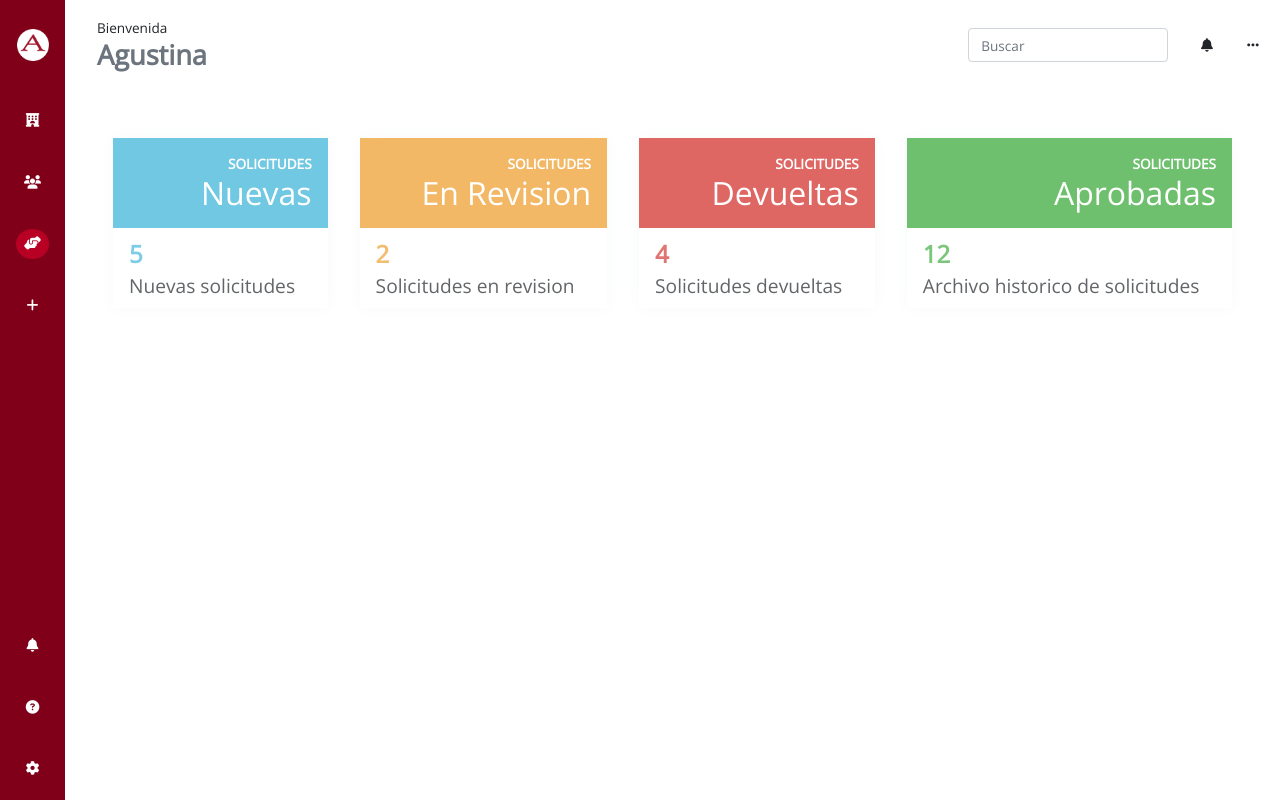
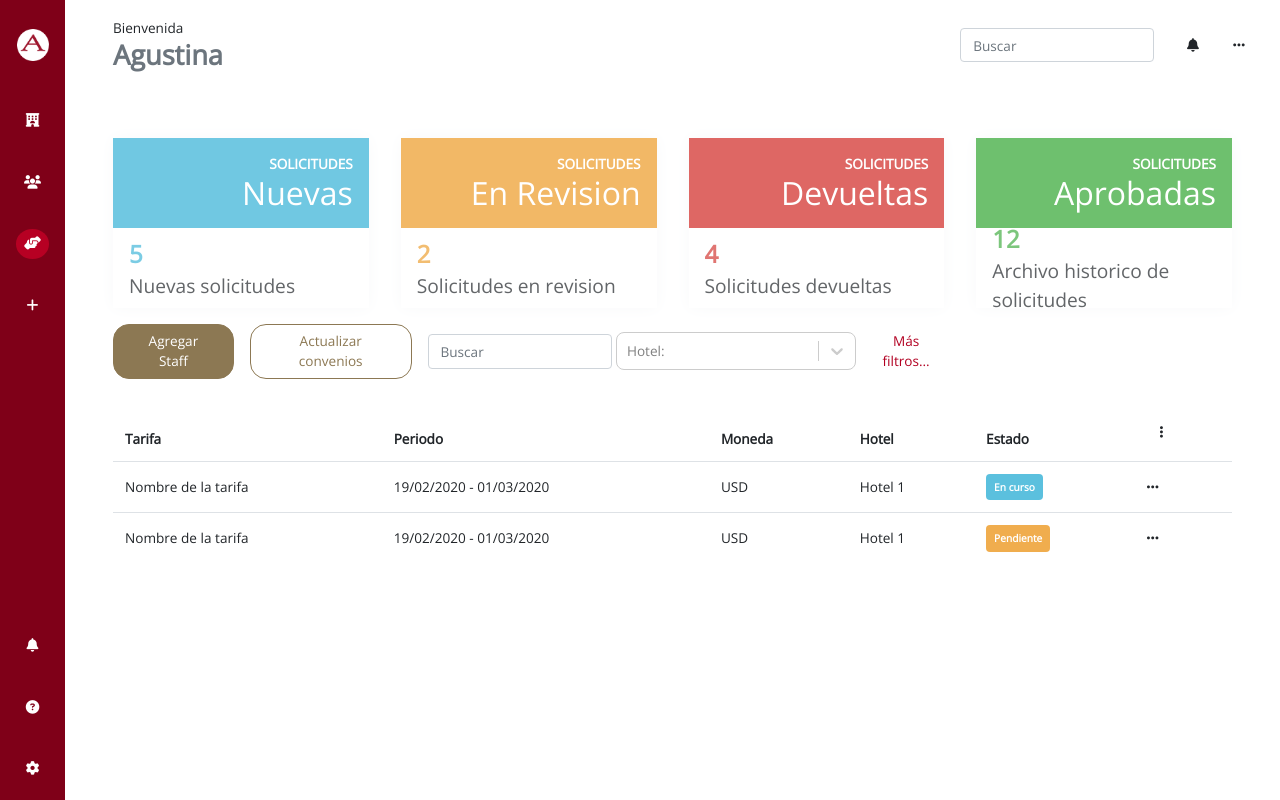
Before and after one commit to MaxHMoyano/amerian, a React app: page /comercial/petitions in a window 1280 px wide. Built offline with nearby package versions, Linux system fonts and the light colour scheme.

Commit message:
petitions list added!

```diff
--- a/src/components/layout/MainContent.js
+++ b/src/components/layout/MainContent.js
@@ -15,7 +15,7 @@ import PositionsList from "../../routes/humanResources/positions/PositionsList";
 // Comercial components
 import Comercial from "../../routes/comercial/Comercial";
 import Tariffs from "../../routes/comercial/tariffs/Tariffs";
-import Petitions from "../../routes/comercial/petitions/Petitions";
+import PetitionsList from "../../routes/comercial/petitions/PetitionsList";
 import Agreements from '../../routes/comercial/agreements/Agreements';
 
 const MainContent = () => {
@@ -41,7 +41,7 @@ const MainContent = () => {
         {/* Comercial routes */}
         <Route exact path="/comercial/" component={Comercial}></Route>
         <Route exact path="/comercial/tariffs/" component={Tariffs}></Route>
-        <Route exact path="/comercial/petitions/" component={Petitions}></Route>
+        <Route exact path="/comercial/petitions/" component={PetitionsList}></Route>
         <Route exact path="/comercial/agreements/" component={Agreements}></Route>
       </Switch>
     </div>
--- a/src/helpers/utilities.js
+++ b/src/helpers/utilities.js
@@ -3,16 +3,19 @@ import { components } from "react-select";
 
 export const customValueContainer = ({ children, getValue, ...props }) => {
   const length = getValue().length;
+  console.log(props);
   return (
     <components.ValueContainer {...props}>
       <components.Placeholder {...props} isFocused={props.isFocused}>
         {props.selectProps.placeholder}
       </components.Placeholder>
-      {length !== props.options.length
-        ? length
-          ? `${length} Seleccion${length !== 1 ? "es" : ""}`
-          : ""
-        : "Todos"}
+      {
+        length === 1 ? props.selectProps.value[0].label : length !== props.options.length
+          ? length
+            ? `${length} Selecciones`
+            : ""
+          : "Todos"
+      }
       {React.cloneElement(children[1])}
     </components.ValueContainer>
   );
--- /dev/null
+++ b/src/redux/reducers/hotelReducer.js
@@ -0,0 +1,19 @@
+const initialState = {
+  list: [
+    { name: "Hotel 1", id: 1 },
+    { name: "Hotel 2", id: 2 },
+    { name: "Hotel 3", id: 3 },
+    { name: "Hotel 4", id: 4 },
+    { name: "Hotel 5", id: 5 },
+  ]
+};
+export default (state = initialState, { type, payload }) => {
+  switch (type) {
+
+    case "LIST":
+      return { ...state, ...payload };
+
+    default:
+      return state;
+  }
+};
--- a/src/redux/reducers/index.js
+++ b/src/redux/reducers/index.js
@@ -1,7 +1,10 @@
 import { combineReducers } from "redux";
 import authReducer from "./authReducer";
 import menuReducer from "./menuReducer";
+import hotelReducer from "./hotelReducer";
+
 export default combineReducers({
   auth: authReducer,
-  menu: menuReducer
+  menu: menuReducer,
+  hotels: hotelReducer,
 });
--- a/src/routes/comercial/petitions/Petitions.js
+++ /dev/null
@@ -1,27 +0,0 @@
-import React, { useState, Fragment } from "react";
-import InfoCard from '../../../components/shared/InfoCard';
-
-const Channels = () => {
-  const [summary, setSummary] = useState([
-    { name: "Nuevas", quantity: 5, code: "info", description: "Nuevas solicitudes" },
-    { name: "En Revision", quantity: 2, code: "warning", description: "Solicitudes en revision" },
-    { name: "Devueltas", quantity: 4, code: "danger", description: "Solicitudes devueltas" },
-    { name: "Aprobadas", quantity: 12, code: "success", description: "Archivo historico de solicitudes" },
-  ]);
-
-  const gridSummary = {
-    display: "grid",
-    gridTemplateColumns: "repeat(4, auto)",
-    columnGap: "2rem"
-  };
-
-  return <Fragment>
-    <div className="summary_container" style={gridSummary}>
-      {summary.map((card) => (
-        <InfoCard key={card.code} quantity={card.quantity} description={card.description} code={card.code} name={card.name} />
-      ))}
-    </div>
-  </Fragment>;
-};
-
-export default Channels;
--- /dev/null
+++ b/src/routes/comercial/petitions/PetitionsList.js
@@ -0,0 +1,125 @@
+import React, { useState, Fragment } from "react";
+import InfoCard from '../../../components/shared/InfoCard';
+import Select from 'react-select';
+import { Form, Button, Table, Badge } from 'react-bootstrap';
+import { customValueContainer } from '../../../helpers/utilities';
+import { useSelector } from 'react-redux';
+
+const PetitionsList = () => {
+  const [summary] = useState([
+    { name: "Nuevas", quantity: 5, code: "info", description: "Nuevas solicitudes" },
+    { name: "En Revision", quantity: 2, code: "warning", description: "Solicitudes en revision" },
+    { name: "Devueltas", quantity: 4, code: "danger", description: "Solicitudes devueltas" },
+    { name: "Aprobadas", quantity: 12, code: "success", description: "Archivo historico de solicitudes" },
+  ]);
+
+  const gridSummary = {
+    display: "grid",
+    gridTemplateColumns: "repeat(4, 1fr)",
+    columnGap: "2rem"
+  };
+
+  const hotels = useSelector(({ hotels }) => hotels.list);
+
+  const [petitions, setPetitions] = useState([
+    {
+      id: 1,
+      name: "Nombre de la tarifa",
+      period: "19/02/2020 - 01/03/2020",
+      currency: "USD",
+      hotel: "Hotel 1",
+      status: {
+        name: "En curso",
+        code: "info"
+      },
+    },
+    {
+      id: 2,
+      name: "Nombre de la tarifa",
+      period: "19/02/2020 - 01/03/2020",
+      currency: "USD",
+      hotel: "Hotel 1",
+      status: {
+        name: "Pendiente",
+        code: "warning"
+      },
+    },
+  ]);
+
+
+  return <Fragment>
+    <div className="summary_container mb-3" style={gridSummary}>
+      {summary.map((card) => (
+        <InfoCard key={card.code} quantity={card.quantity} description={card.description} code={card.code} name={card.name} />
+      ))}
+    </div>
+    <div className="d-flex mb-4 align-items-center w-75">
+      <Button variant="secondary" className="is-rounded mr-3">
+        Agregar Staff
+      </Button>
+      <Button variant="outline-secondary" className="is-rounded mr-3">
+        Actualizar convenios
+      </Button>
+      <Form.Control className="w-25" type="text" placeholder="Buscar" />
+      <Select
+        className="react_select_container"
+        classNamePrefix="react_select"
+        components={{
+          ValueContainer: customValueContainer
+        }}
+        isClearable
+        hideSelectedOptions={false}
+        isMulti
+        placeholder="Hotel: "
+        options={hotels.map((hotel) => ({ label: hotel.name, value: hotel.id }))}
+      ></Select>
+      <button className="btn btn-link">Más filtros...</button>
+    </div>
+    <Table>
+      <thead>
+        <tr>
+          <th>Tarifa</th>
+          <th>Periodo</th>
+          <th>Moneda</th>
+          <th>Hotel</th>
+          <th>Estado</th>
+          <th>
+            <Button variant="light">
+              <i className="fas fa-ellipsis-v"></i>
+
+            </Button>
+          </th>
+        </tr>
+      </thead>
+      <tbody>
+        {petitions.map(e => (
+          <tr
+            className="table_link"
+            key={e.id}
+          >
+            <td>
+              {e.name}
+            </td>
+            <td>
+              {e.period}
+            </td>
+            <td>
+              {e.currency}
+            </td>
+            <td>
+              {e.hotel}
+            </td>
+            <td>
+              <Badge className="p-2 text-light" variant={e.status.code}>{e.status.name}</Badge>
+            </td>
+            <td>
+              <i className="fas fa-ellipsis-h"></i>
+            </td>
+          </tr>
+        ))}
+      </tbody>
+    </Table>
+  </Fragment>;
+};
+
+export default PetitionsList;
--- a/src/routes/humanResources/positions/PositionsList.js
+++ b/src/routes/humanResources/positions/PositionsList.js
@@ -70,7 +70,7 @@ const Positions = () => {
               </td>
               <td> PH[Llaves de seguridad]</td>
               <td>
-                <Badge variant="success">{e.status}</Badge>
+                <Badge className="p-2" variant="success">{e.status}</Badge>
               </td>
               <td>
                 <i className="fas fa-ellipsis-h"></i>
--- a/src/styles/_layout.scss
+++ b/src/styles/_layout.scss
@@ -6,7 +6,7 @@
   grid-template-rows: 90px 1fr;
   grid-template-areas: "primarySidebar secondarySidebar navbar" "primarySidebar secondarySidebar content";
   .main_navbar {
-    padding: 2rem;
+    padding: 2rem 3rem;
     grid-area: navbar;
     display: flex;
     justify-content: space-between;
--- a/src/styles/_theme.scss
+++ b/src/styles/_theme.scss
@@ -5,15 +5,6 @@ $body-bg: #fff;
 
 @import "./colors";
 
-
-// $gray-100: #f8f9fa !default;
-// $gray-200: #f6f6f4 !default;
-// $gray-300: #ddd !default;
-// $gray-400: #ccc !default;
-// $gray-500: #adb5bd !default;
-// $gray-600: #6c757d !default;
-// $gray-700: #495057 !default;
-// $gray-800: #343a40 !default;
 
 @import "~bootstrap/scss/bootstrap.scss";
 
@@ -60,7 +51,7 @@ table th {
 
 // React select
 .react_select_container {
-  min-width: 10rem;
+  min-width: 15rem;
   max-width: 20rem;
   margin-left: 0.25rem;
   margin-right: 0.25rem;
--- a/src/styles/pages/_home.scss
+++ b/src/styles/pages/_home.scss
@@ -1,6 +1,8 @@
 .home_container {
   height: 100%;
-  background: url('../../assets/bg-compania@2x.png') no-repeat;
+  background: linear-gradient(to right, $dark, $gray-700);
+  // background: url('../../assets/bg-compania@2x.png') no-repeat;
+  // background: $dark;
   background-size: cover;
   display: flex;
   flex-flow: column;
```
